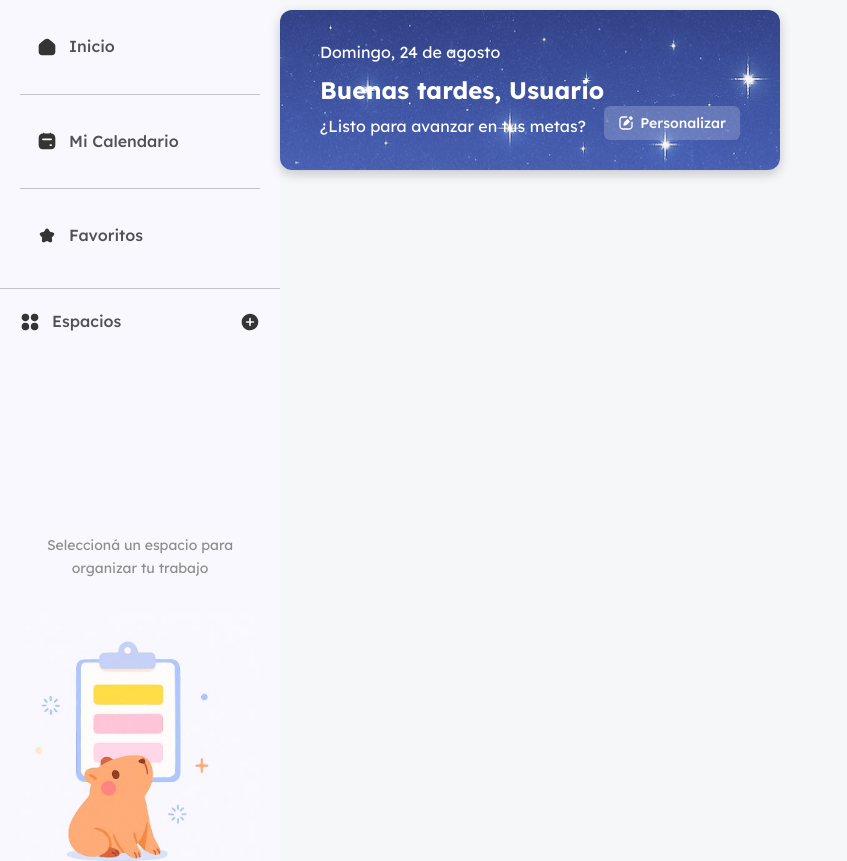
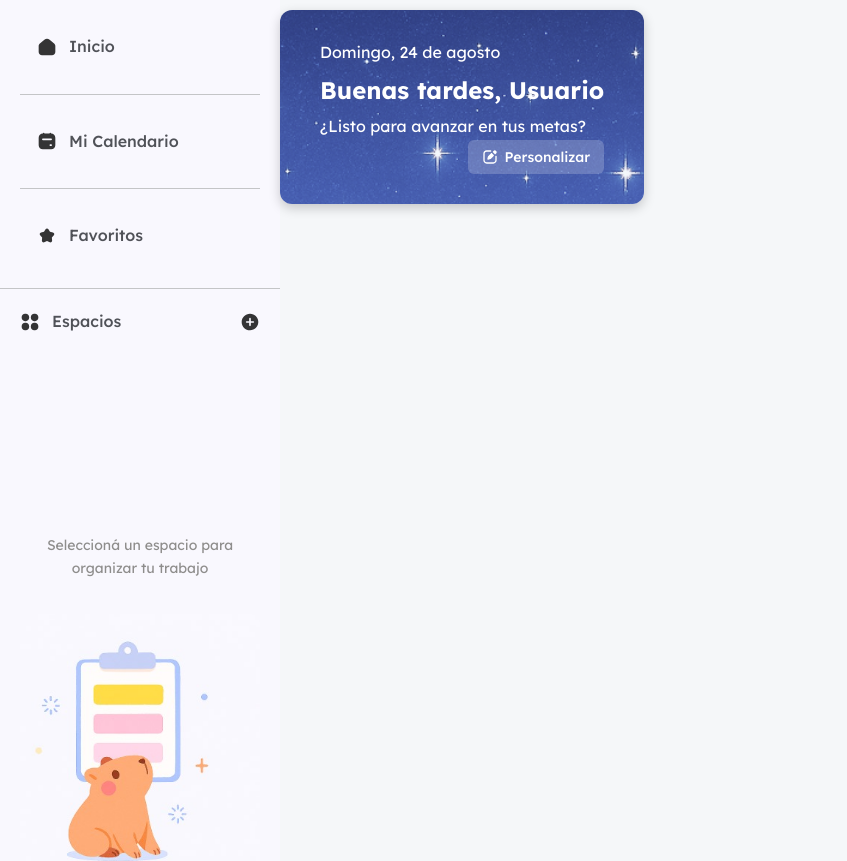
Before and after one commit to Capy-Do/CapyDo-Front, a React (Vite) app in the folder capydo/: page / in a window 1280 px wide. Shown: the top 861 px of the page, without its empty margins (0-847 px from the left). Built offline with nearby package versions, Linux system fonts and the light colour scheme.

Commit message:
Modifico Home.css

```diff
--- a/capydo/src/styles/Home.css
+++ b/capydo/src/styles/Home.css
@@ -175,11 +175,13 @@ header {
 }
 
 /* Banner de Bienvenida */
+/* Modificar el banner para usar flexbox column */
 .banner-bienvenida {
     background-image: url('../assets/fondoPersonalizado.png');
-    display: flex;                     /* activa flexbox */
-    justify-content: space-between;    /* texto a la izq, botón a la der */
-    align-items: flex-end;               /* centra verticalmente */
+    display: flex;
+    flex-direction: column; /* Cambiar a columna */
+    justify-content: space-between; /* Distribuir espacio entre elementos */
+    align-items: flex-start; /* Alinear a la izquierda */
     margin-top: 10px;
     padding: 30px 40px;
     border-radius: 12px;
@@ -187,19 +189,14 @@ header {
     background-size: cover;
     background-position: center;
     box-shadow: 0 4px 12px rgba(0,0,0,0.2);
+    min-height: 180px; /* Asegurar altura mínima */
 }
 
-/* bloque de texto */
-.banner-texto {
+/* Ajustar el botón para que se posicione en la parte inferior derecha */
+.banner-boton {
     display: flex;
-    flex-direction: column;
-    gap: 5px;
-}
-
-.banner-boton {
-    display: flex;               /* ícono + texto alineados */
-    align-items: center;         /* centra verticalmente */
-    gap: 6px;                    /* espacio entre ícono y texto */
+    align-items: center;
+    gap: 6px;
     background-color: rgba(255,255,255,0.2);
     border: none;
     padding: 8px 14px;
@@ -208,9 +205,17 @@ header {
     cursor: pointer;
     color: white;
     transition: background-color 0.2s ease;
-    margin-left: auto;           /* lo empuja al extremo derecho */
+    margin-left: auto; /* Empujar a la derecha */
+    margin-top: auto; /* Empujar hacia abajo */
 }
 
+/* Opcional: Ajustar el texto del banner para mejor espaciado */
+.banner-texto {
+    display: flex;
+    flex-direction: column;
+    gap: 5px;
+    width: 100%; /* Asegurar que ocupe todo el ancho */
+}
 .banner-boton:hover {
     background-color: rgba(255,255,255,0.35);
 }
```
